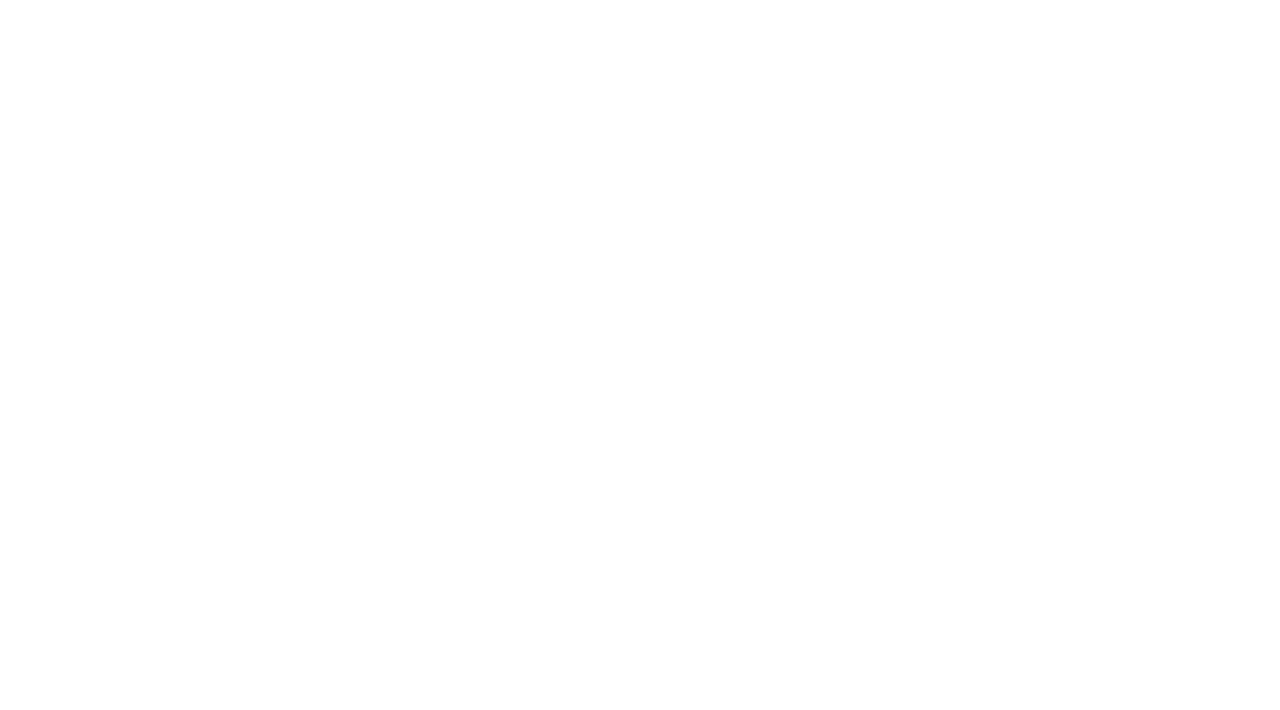
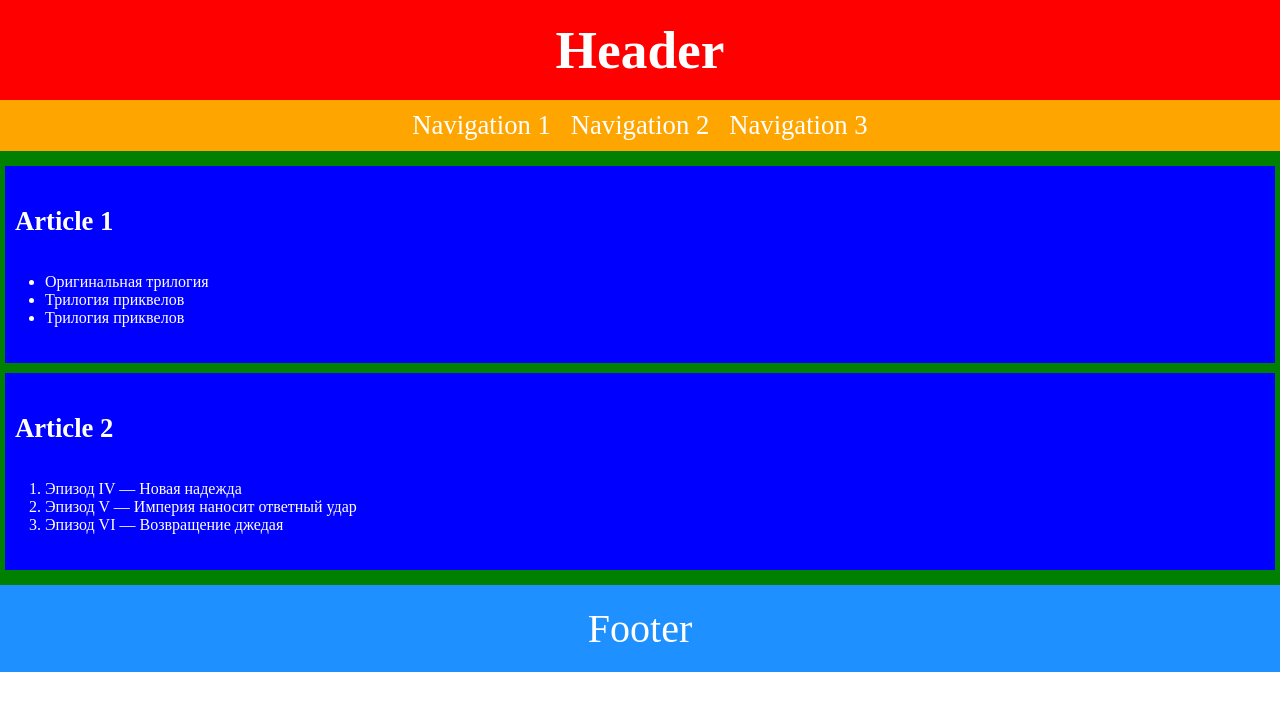
Before and after one commit to js-tasks-ru/htmlcss-20210409_kolesnikova9292, a website: page 02-dz0/01-semantic-mockup/solution.html in a window 1280 px wide. Drawn offline with Linux system fonts and the light colour scheme.

Commit message:
add solution for 1-module 1-task

```diff
--- /dev/null
+++ b/02-dz0/01-semantic-mockup/solution.css
@@ -0,0 +1,86 @@
+html,
+body {
+    height: 100%;
+}
+
+body {
+    margin: 0px !important;
+}
+
+h1, h2, h3, h4 {
+    margin: 0;
+    padding: 0;
+}
+
+
+.wrapper {
+    color: white;
+}
+
+.header-text__wrapper {
+    background-color: red;
+    width: 100%;
+    height: 100px;
+    display: flex;
+}
+
+.header__text {
+    display: inline-block;
+    margin: auto;
+    font-size: 40pt;
+}
+
+.nav__list {
+    text-decoration: none;
+    list-style: none;
+    margin: 0 !important;
+    padding: 0 !important;
+    display: flex;
+    flex-direction: row;
+    align-items: center;
+    justify-content: center;
+    width: 100%;
+    background-color: orange;
+}
+
+.nav__item {
+    display: inline-block;
+    padding: 10px;
+
+}
+
+.nav__href {
+    text-decoration: none;
+    font-size: 20pt;
+    color: white;
+}
+
+.main .container {
+    padding: 5px;
+    background-color: green;
+
+}
+
+.main__article {
+    background-color: blue;
+    margin: 10px 0;
+    padding: 20px 0;
+}
+
+.main__header {
+    font-size: 20pt;
+    padding: 20px 10px;
+}
+
+.footer .container {
+    display: flex;
+    flex-direction: column;
+    background-color: dodgerblue;
+    padding: 20px 0;
+}
+
+.footer__text {
+    display: inline-block;
+    margin: auto;
+    font-size: 30pt;
+}
--- a/02-dz0/01-semantic-mockup/solution.html
+++ b/02-dz0/01-semantic-mockup/solution.html
@@ -1,4 +1,61 @@
 <!DOCTYPE html>
 <html lang="ru">
-    <!-- Ваше решение -->
+<head>
+    <link rel="stylesheet" href="solution.css">
+</head>
+<body>
+<div class="wrapper">
+    <header class="header">
+        <div class="container">
+            <div class="header-text__wrapper">
+                <h1 class="header__text">Header</h1>
+            </div>
+            <nav class="nav">
+                <ul class="nav__list">
+                    <li class="nav__item">
+                        <a class="nav__href" href="#">
+                            Navigation 1
+                        </a>
+                    </li>
+                    <li class="nav__item">
+                        <a class="nav__href"  href="#">
+                            Navigation 2
+                        </a>
+                    </li>
+                    <li class="nav__item">
+                        <a class="nav__href" href="#">
+                            Navigation 3
+                        </a>
+                    </li>
+                </ul>
+            </nav>
+        </div>
+    </header>
+    <main class="main">
+        <div class="container">
+            <article class="main__article">
+                <h2 class="main__header">Article 1</h2>
+                <ul class="main__list">
+                    <li class="list__item">Оригинальная трилогия</li>
+                    <li class="list__item">Трилогия приквелов</li>
+                    <li class="list__item">Трилогия приквелов</li>
+                </ul>
+            </article>
+            <article class="main__article">
+                <h2 class="main__header">Article 2</h2>
+                <ol class="main__list main__list--number">
+                    <li class="list__item">Эпизод IV — Новая надежда</li>
+                    <li class="list__item">Эпизод V — Империя наносит ответный удар</li>
+                    <li class="list__item">Эпизод VI — Возвращение джедая</li>
+                </ol>
+            </article>
+        </div>
+    </main>
+    <footer class="footer">
+        <div class="container">
+            <p class="footer__text">Footer</p>
+        </div>
+    </footer>
+</div>
+</body>
 </html>
```
